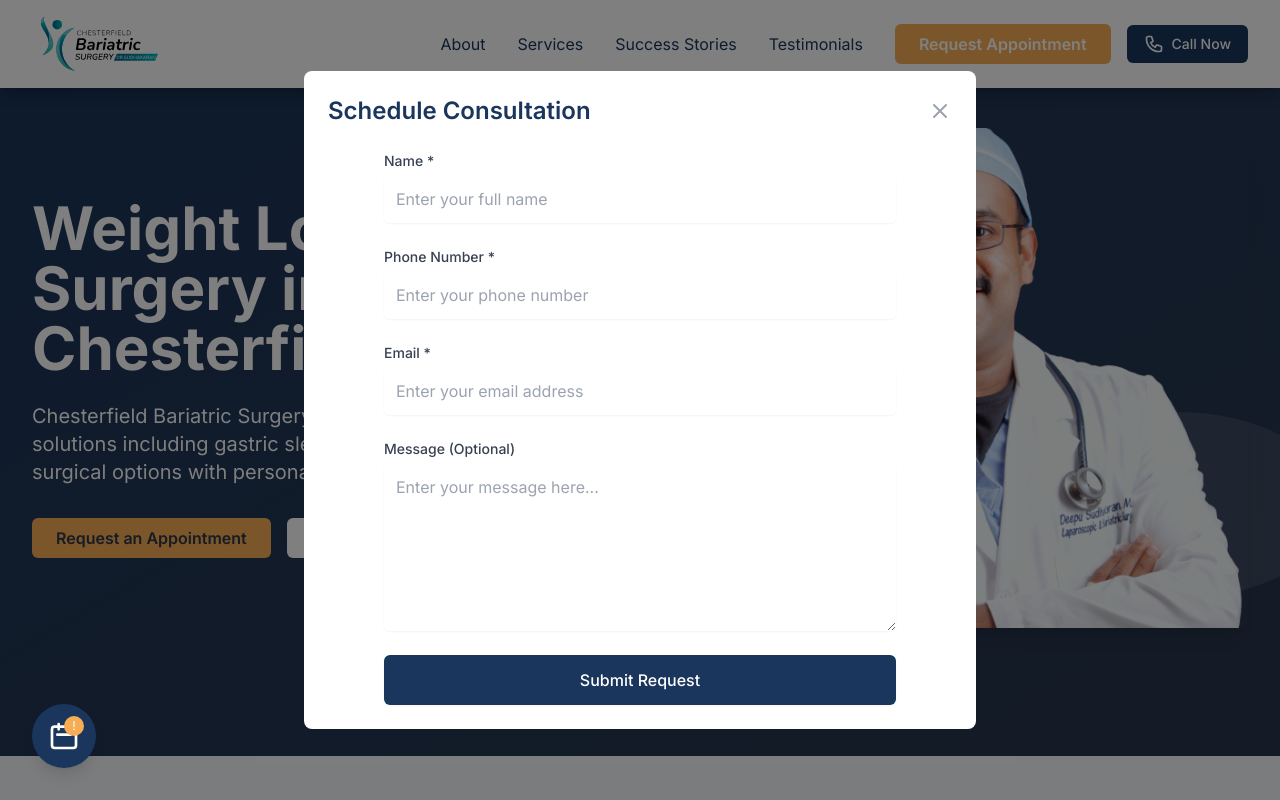
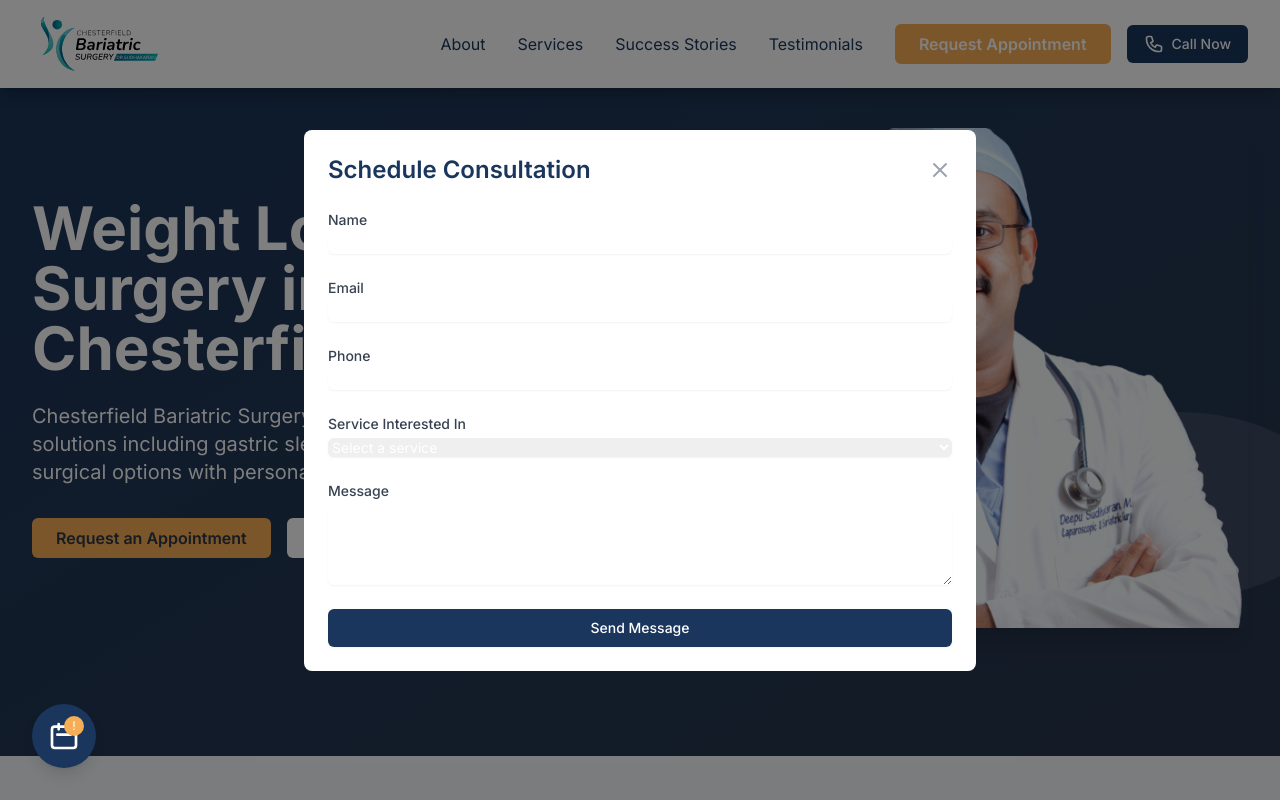
Before and after one commit to GANESH257/CBS-Landing-Page-new, a Next.js app: page / in a window 1280 px wide. Both pictures are taken after a click on the button "Request an Appointment". Shown: the top 800 px of the page. Built offline with nearby package versions, Linux system fonts and the light colour scheme.

Commit message:
Update form to use PHP mail() function on GoDaddy

```diff
--- a/app/components/ContactForm.jsx
+++ b/app/components/ContactForm.jsx
@@ -1,16 +1,17 @@
+'use client';
+
 import { useState } from 'react';
 
 export default function ContactForm() {
   const [formData, setFormData] = useState({
     name: '',
+    email: '',
     phone: '',
-    email: '',
+    service: '',
     message: ''
   });
-
+  const [status, setStatus] = useState({ type: '', message: '' });
   const [isSubmitting, setIsSubmitting] = useState(false);
-  const [submitStatus, setSubmitStatus] = useState(null);
-  const [errorMessage, setErrorMessage] = useState('');
 
   const handleChange = (e) => {
     const { name, value } = e.target;
@@ -23,13 +24,10 @@ export default function ContactForm() {
   const handleSubmit = async (e) => {
     e.preventDefault();
     setIsSubmitting(true);
-    setSubmitStatus(null);
-    setErrorMessage('');
+    setStatus({ type: '', message: '' });
 
     try {
-      console.log('Submitting form data:', formData);
-
-      const response = await fetch('/api/send_email', {
+      const response = await fetch('https://cbsurgery.com/api/contact.php', {
         method: 'POST',
         headers: {
           'Content-Type': 'application/json',
@@ -37,142 +35,133 @@ export default function ContactForm() {
         body: JSON.stringify(formData),
       });
 
-      // Log the raw response for debugging
-      console.log('Response status:', response.status);
-      const responseText = await response.text();
-      console.log('Response text:', responseText);
+      const data = await response.json();
 
-      let data;
-      try {
-        data = JSON.parse(responseText);
-      } catch (e) {
-        console.error('Failed to parse JSON:', e);
-        throw new Error('Invalid server response');
+      if (data.success) {
+        setStatus({
+          type: 'success',
+          message: 'Thank you for your message. We will contact you soon!'
+        });
+        setFormData({
+          name: '',
+          email: '',
+          phone: '',
+          service: '',
+          message: ''
+        });
+      } else {
+        throw new Error(data.message || 'Failed to send message');
       }
-
-      if (!response.ok) {
-        throw new Error(data.error || 'Failed to submit form');
-      }
-
-      setSubmitStatus('success');
-      setFormData({ name: '', phone: '', email: '', message: '' });
     } catch (error) {
-      console.error('Form submission error:', error);
-      setSubmitStatus('error');
-      setErrorMessage(error.message || 'There was an error submitting your request. Please try again.');
+      setStatus({
+        type: 'error',
+        message: error.message || 'Sorry, there was an error sending your message. Please try again later.'
+      });
     } finally {
       setIsSubmitting(false);
     }
   };
 
   return (
-    <form onSubmit={handleSubmit} className="max-w-lg mx-auto space-y-6">
+    <form onSubmit={handleSubmit} className="space-y-6">
       <div>
-        <label htmlFor="name" className="block text-sm font-medium text-gray-700 mb-1">
-          Name *
+        <label htmlFor="name" className="block text-sm font-medium text-gray-700">
+          Name
         </label>
         <input
           type="text"
           id="name"
           name="name"
-          required
           value={formData.name}
           onChange={handleChange}
-          className="mt-1 block w-full rounded-md border-gray-300 shadow-sm focus:border-primary focus:ring-primary sm:text-base p-3 h-12"
-          placeholder="Enter your full name"
+          required
+          className="mt-1 block w-full rounded-md border-gray-300 shadow-sm focus:border-primary focus:ring-primary sm:text-sm"
         />
       </div>
 
       <div>
-        <label htmlFor="phone" className="block text-sm font-medium text-gray-700 mb-1">
-          Phone Number *
+        <label htmlFor="email" className="block text-sm font-medium text-gray-700">
+          Email
+        </label>
+        <input
+          type="email"
+          id="email"
+          name="email"
+          value={formData.email}
+          onChange={handleChange}
+          required
+          className="mt-1 block w-full rounded-md border-gray-300 shadow-sm focus:border-primary focus:ring-primary sm:text-sm"
+        />
+      </div>
+
+      <div>
+        <label htmlFor="phone" className="block text-sm font-medium text-gray-700">
+          Phone
         </label>
         <input
           type="tel"
           id="phone"
           name="phone"
-          required
           value={formData.phone}
           onChange={handleChange}
-          className="mt-1 block w-full rounded-md border-gray-300 shadow-sm focus:border-primary focus:ring-primary sm:text-base p-3 h-12"
-          placeholder="Enter your phone number"
+          required
+          className="mt-1 block w-full rounded-md border-gray-300 shadow-sm focus:border-primary focus:ring-primary sm:text-sm"
         />
       </div>
 
       <div>
-        <label htmlFor="email" className="block text-sm font-medium text-gray-700 mb-1">
-          Email *
+        <label htmlFor="service" className="block text-sm font-medium text-gray-700">
+          Service Interested In
         </label>
-        <input
-          type="email"
-          id="email"
-          name="email"
+        <select
+          id="service"
+          name="service"
+          value={formData.service}
+          onChange={handleChange}
           required
-          value={formData.email}
-          onChange={handleChange}
-          className="mt-1 block w-full rounded-md border-gray-300 shadow-sm focus:border-primary focus:ring-primary sm:text-base p-3 h-12"
-          placeholder="Enter your email address"
-        />
+          className="mt-1 block w-full rounded-md border-gray-300 shadow-sm focus:border-primary focus:ring-primary sm:text-sm"
+        >
+          <option value="">Select a service</option>
+          <option value="Gastric Sleeve Surgery">Gastric Sleeve Surgery</option>
+          <option value="Gastric Bypass Surgery">Gastric Bypass Surgery</option>
+          <option value="Revision Surgery">Revision Surgery</option>
+          <option value="General Surgery">General Surgery</option>
+          <option value="Hernia Repair">Hernia Repair</option>
+          <option value="Gallbladder Surgery">Gallbladder Surgery</option>
+          <option value="Anti-Reflux Surgery">Anti-Reflux Surgery</option>
+        </select>
       </div>
 
       <div>
-        <label htmlFor="message" className="block text-sm font-medium text-gray-700 mb-1">
-          Message (Optional)
+        <label htmlFor="message" className="block text-sm font-medium text-gray-700">
+          Message
         </label>
         <textarea
           id="message"
           name="message"
-          rows={6}
           value={formData.message}
           onChange={handleChange}
-          className="mt-1 block w-full rounded-md border-gray-300 shadow-sm focus:border-primary focus:ring-primary sm:text-base p-3"
-          placeholder="Enter your message here..."
+          rows={4}
+          required
+          className="mt-1 block w-full rounded-md border-gray-300 shadow-sm focus:border-primary focus:ring-primary sm:text-sm"
         />
       </div>
 
-      <div>
-        <button
-          type="submit"
-          disabled={isSubmitting}
-          className="w-full flex justify-center py-3 px-4 border border-transparent rounded-md shadow-sm text-base font-medium text-white bg-primary hover:bg-primary-dark focus:outline-none focus:ring-2 focus:ring-offset-2 focus:ring-primary disabled:opacity-50"
-        >
-          {isSubmitting ? 'Submitting...' : 'Submit Request'}
-        </button>
-      </div>
-
-      {submitStatus === 'success' && (
-        <div className="rounded-md bg-green-50 p-4">
-          <div className="flex">
-            <div className="flex-shrink-0">
-              <svg className="h-5 w-5 text-green-400" viewBox="0 0 20 20" fill="currentColor">
-                <path fillRule="evenodd" d="M10 18a8 8 0 100-16 8 8 0 000 16zm3.707-9.293a1 1 0 00-1.414-1.414L9 10.586 7.707 9.293a1 1 0 00-1.414 1.414l2 2a1 1 0 001.414 0l4-4z" clipRule="evenodd" />
-              </svg>
-            </div>
-            <div className="ml-3">
-              <p className="text-sm font-medium text-green-800">
-                Thank you for your request! We'll contact you shortly.
-              </p>
-            </div>
-          </div>
+      {status.message && (
+        <div className={`p-4 rounded-md ${
+          status.type === 'success' ? 'bg-green-50 text-green-700' : 'bg-red-50 text-red-700'
+        }`}>
+          {status.message}
         </div>
       )}
 
-      {submitStatus === 'error' && (
-        <div className="rounded-md bg-red-50 p-4">
-          <div className="flex">
-            <div className="flex-shrink-0">
-              <svg className="h-5 w-5 text-red-400" viewBox="0 0 20 20" fill="currentColor">
-                <path fillRule="evenodd" d="M10 18a8 8 0 100-16 8 8 0 000 16zM8.707 7.293a1 1 0 00-1.414 1.414L8.586 10l-1.293 1.293a1 1 0 101.414 1.414L10 11.414l1.293 1.293a1 1 0 001.414-1.414L11.414 10l1.293-1.293a1 1 0 00-1.414-1.414L10 8.586 8.707 7.293z" clipRule="evenodd" />
-              </svg>
-            </div>
-            <div className="ml-3">
-              <p className="text-sm font-medium text-red-800">
-                {errorMessage}
-              </p>
-            </div>
-          </div>
-        </div>
-      )}
+      <button
+        type="submit"
+        disabled={isSubmitting}
+        className="w-full flex justify-center py-2 px-4 border border-transparent rounded-md shadow-sm text-sm font-medium text-white bg-primary hover:bg-primary-dark focus:outline-none focus:ring-2 focus:ring-offset-2 focus:ring-primary disabled:opacity-50"
+      >
+        {isSubmitting ? 'Sending...' : 'Send Message'}
+      </button>
     </form>
   );
 }
```
Also changed, not shown: 1 other file (tests, documents, lock files or other folders).
